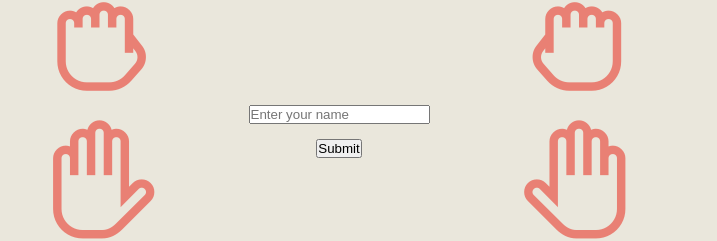
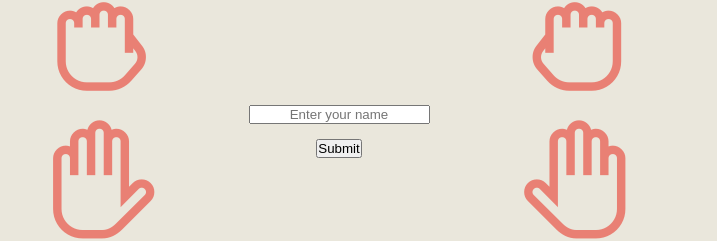
Before and after one commit to robisonwebdev/rock-paper-scissors-react, a React (Create React App) app: page / in a window 1280 px wide. Shown: the part 257-498 px from the top of the page, without its empty margins (301-1018 px from the left). Built offline with nearby package versions, Linux system fonts and the light colour scheme.

Commit message:
Centered gameForm input of type text.

```diff
--- a/src/styles/GameForm.css
+++ b/src/styles/GameForm.css
@@ -8,3 +8,7 @@
     height: 100%;
     width: 100%;
 }
+
+.gameForm input[type="text"] {
+    text-align: center;
+}
```
